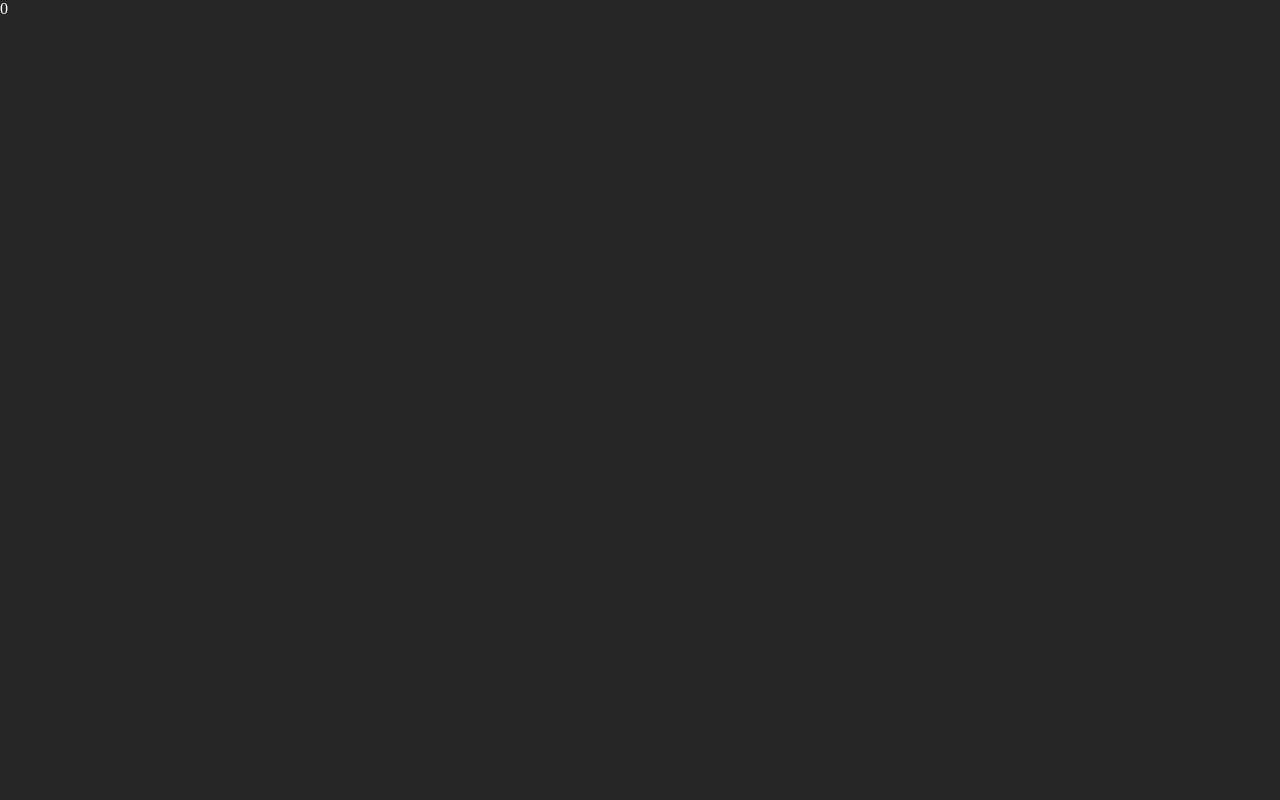
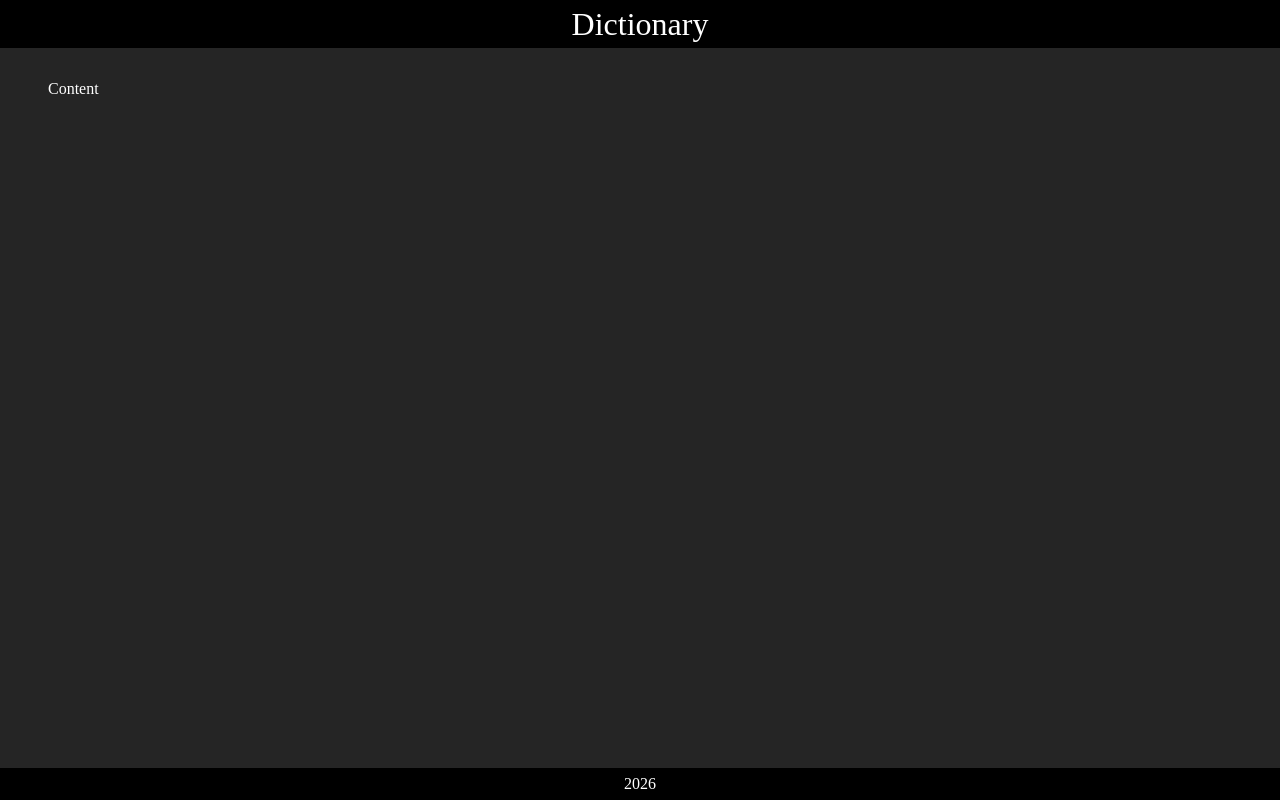
Before and after one commit to self-related/dictionary, a React (Vite) app: page / in a window 1280 px wide. Built offline with nearby package versions, Linux system fonts and the light colour scheme.

Commit message:
Add layout

```diff
--- a/src/app/App.tsx
+++ b/src/app/App.tsx
@@ -1,4 +1,10 @@
+import Layout from "./layout/Layout";
+
 export default function App() {
 
-    return 0;
+    return (
+        <Layout>
+            <p>Content</p>
+        </Layout>
+    );
 }
--- /dev/null
+++ b/src/app/layout/Layout.module.css
@@ -0,0 +1,39 @@
+.layout {
+    display: flex;
+    flex-direction: column;
+    height: 100vh;
+    width: 100vw;
+}
+
+.footer {
+    align-items: center;
+    background-color: black;
+    display: flex;
+    justify-content: center;
+    min-height: 2rem;
+    width: 100%;
+
+    & > p {
+        margin: 0;
+    }
+}
+
+.main {
+    flex-grow: 1;
+    padding: 1rem 3rem;
+    width: 100%;
+}
+
+.navbar {
+    align-items: center;
+    background-color: black;
+    display: flex;
+    justify-content: center;
+    min-height: 3rem;
+    width: 100%;
+
+    & > p {
+        font-size: 2rem;
+        margin: 0;
+    }
+}
--- /dev/null
+++ b/src/app/layout/Layout.tsx
@@ -0,0 +1,29 @@
+import styles from "./Layout.module.css";
+
+interface LayoutProps {
+    children?: React.ReactNode | string,
+}
+
+export default function Layout({
+    children
+}: LayoutProps) {
+
+    return (
+        <div className={styles.layout}>
+            {/* Navbar */}
+            <nav className={styles.navbar}>
+                <p>Dictionary</p>
+            </nav>
+
+            {/* Inner content */}
+            <main className={styles.main}>
+                {children}
+            </main>
+
+            {/* Footer */}
+            <footer className={styles.footer}>
+                <p>2026</p>
+            </footer>
+        </div>
+    );
+}
```
